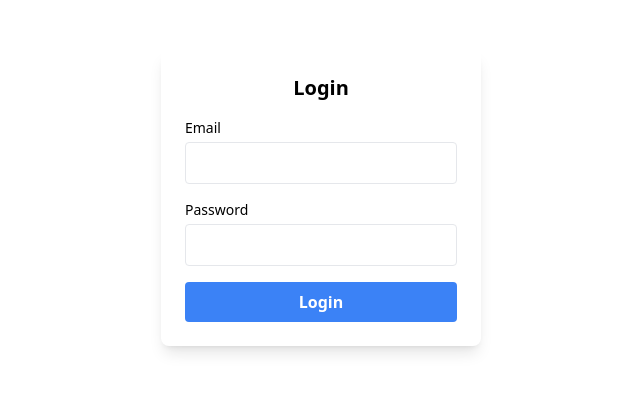
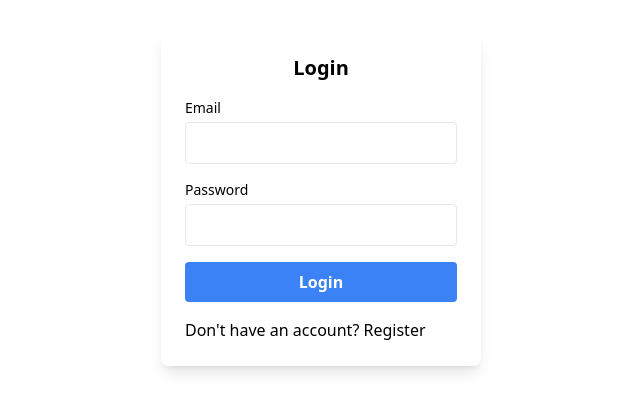
Before and after one commit to nitin01924/note-app, a React (Vite) app in the folder Frontend/: page / in a window 1280 px wide. Shown: the part 202-614 px from the top of the page, without its empty margins (319-959 px from the left). Built offline with nearby package versions, Linux system fonts and the light colour scheme; no server answers.

Commit message:
small UX change in Login jsx

```diff
--- a/Frontend/src/pages/Login.jsx
+++ b/Frontend/src/pages/Login.jsx
@@ -56,6 +56,7 @@ function Login() {
         <Button onClick={handleSubmit} loading={loading}>
           Login
         </Button>
+       <p onClick={() => navigate("/register")}>Don't have an account? Register</p>
       </div>
     </div>
   );
```
